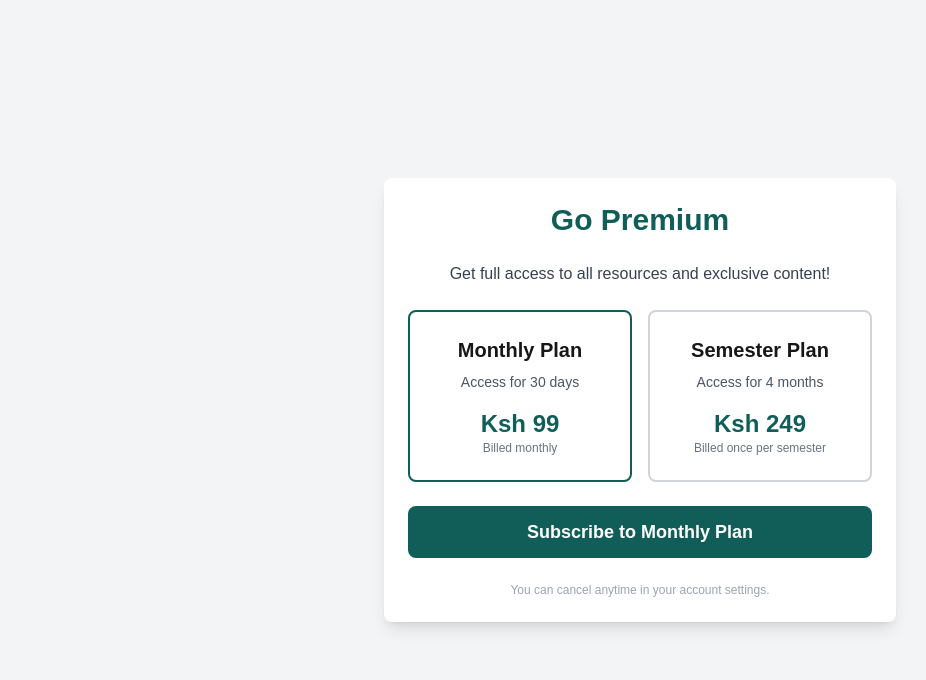
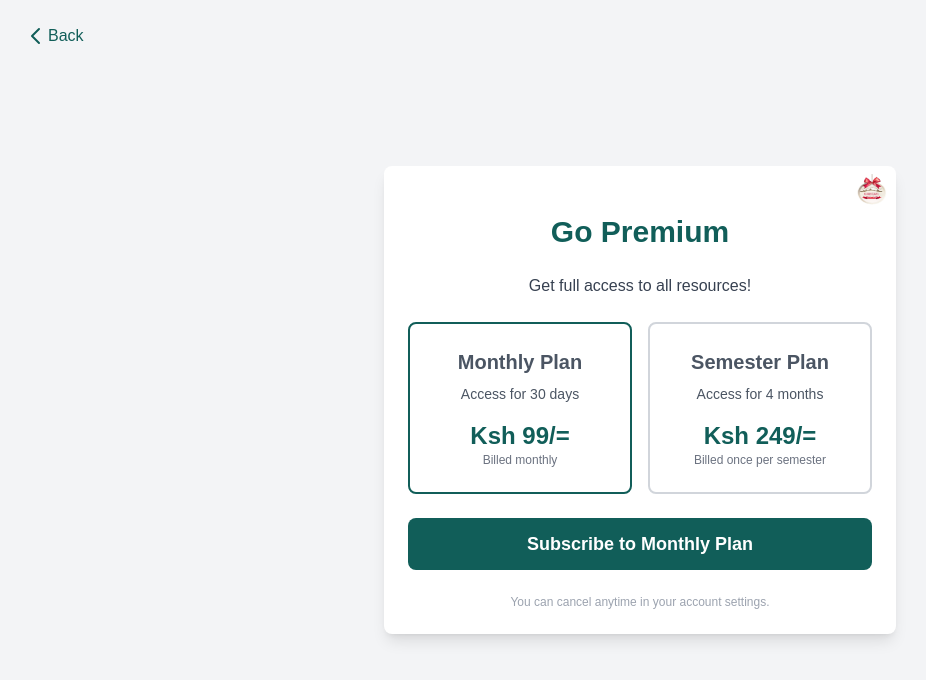
Before and after one commit to Hiuhuedd/automated-ru-frontend, a Next.js app: page /premium in a window 1280 px wide. Shown: the top 680 px of the page, without its empty margins (0-926 px from the left). Built offline with nearby package versions, Linux system fonts and the light colour scheme.

Commit message:
premium2

```diff
--- a/src/app/premium/page.js
+++ b/src/app/premium/page.js
@@ -1,32 +1,77 @@
 // src/app/premiumPage.js
 "use client";
-import { useState } from "react";
+import { useState, useEffect } from "react";
+import { useRouter } from "next/navigation";
 
 export default function PremiumPage() {
+  const router = useRouter();
   const [selectedPlan, setSelectedPlan] = useState("monthly");
+  const [isLoading, setIsLoading] = useState(true);
+  const [available, setAvailable] = useState(0);
+
+  useEffect(() => {
+        const ar = sessionStorage.getItem('available');
+    setAvailable(ar)
+    const timer = setTimeout(() => {
+      setIsLoading(false);
+    }, 3000);
+    return () => clearTimeout(timer);
+  }, []);
 
   const handlePlanSelect = (plan) => {
     setSelectedPlan(plan);
-    alert(`Selected ${plan === "monthly" ? "Monthly" : "Semester"} Plan`);
+    // alert(`Selected ${plan === "monthly" ? "Monthly" : "Semester"} Plan`);
   };
 
   return (
-    <div className="min-h-screen bg-gray-100 flex items-center justify-center p-4 sm:p-6 font-poppins">
-      <div className="bg-white shadow-lg rounded-lg w-full max-w-lg p-4 sm:p-6 space-y-4 sm:space-y-6 text-center scale-90 sm:scale-100">
+    <div className="min-h-screen bg-gray-100 flex flex-col items-center justify-center p-4 sm:p-6 font-poppins relative">
+      {/* Back Arrow */}
+      <button
+        onClick={() => router.back()}
+        className="absolute flex top-4 left-4 p-2 text-teal-800 hover:text-teal-600"
+      >
+        <svg
+          className="w-6 h-6"
+          fill="none"
+          stroke="currentColor"
+          viewBox="0 0 24 24"
+          xmlns="http://www.w3.org/2000/svg"
+        >
+          <path strokeLinecap="round" strokeLinejoin="round" strokeWidth="2" d="M15 19l-7-7 7-7"></path>
+        </svg>
+        Back
+      </button>
+
+      {isLoading ? (
+        <div className="flex items-center justify-center">
+          <div className="animate-spin rounded-full h-10 w-10 border-t-2 border-b-2 border-teal-800"></div>
+        </div>
+      ) : (
+        <div className="relative bg-white shadow-lg rounded-lg w-full max-w-lg p-4 sm:p-6 space-y-4 sm:space-y-6 text-center scale-90 sm:scale-100 relative">
+            <img
+                src="/xmas.png"
+                alt="Special Offer"
+                className="absolute top-2 right-2 w-16 h-18 sm:w-8 sm:h-8"
+              />
+
           <h2 className="text-2xl sm:text-3xl font-bold text-teal-800">Go Premium</h2>
-        <p className="text-sm sm:text-base text-gray-700">Get full access to all resources and exclusive content!</p>
+          <p className="text-sm sm:text-base text-gray-700">
+            Get full access to all {available} resources!
+          </p>
 
-        <div className="grid grid-cols-1 sm:grid-cols-2 gap-4">
+          <div className="  grid grid-cols-1 sm:grid-cols-2 gap-4">
             {/* Monthly Plan */}
+
             <div
               className={`p-4 sm:p-6 border-2 rounded-lg cursor-pointer ${
                 selectedPlan === "monthly" ? "border-teal-800" : "border-gray-300"
-            }`}
+              } relative`}
               onClick={() => handlePlanSelect("monthly")}
             >
-            <h3 className="text-lg sm:text-xl font-semibold">Monthly Plan</h3>
+
+              <h3 className="text-lg sm:text-xl text-gray-600 font-semibold">Monthly Plan</h3>
               <p className="mt-1 sm:mt-2 text-xs sm:text-sm text-gray-600">Access for 30 days</p>
-            <p className="mt-3 sm:mt-4 text-xl sm:text-2xl font-bold text-teal-800">Ksh 99</p>
+              <p className="mt-3 sm:mt-4 text-xl sm:text-2xl font-bold text-teal-800">Ksh 99/=</p>
               <p className="text-xs text-gray-500">Billed monthly</p>
             </div>
 
@@ -34,12 +79,13 @@ export default function PremiumPage() {
             <div
               className={`p-4 sm:p-6 border-2 rounded-lg cursor-pointer ${
                 selectedPlan === "semester" ? "border-teal-800" : "border-gray-300"
-            }`}
+              } relative`}
               onClick={() => handlePlanSelect("semester")}
             >
-            <h3 className="text-lg sm:text-xl font-semibold">Semester Plan</h3>
+
+              <h3 className="text-lg sm:text-xl text-gray-600 font-semibold">Semester Plan</h3>
               <p className="mt-1 sm:mt-2 text-xs sm:text-sm text-gray-600">Access for 4 months</p>
-            <p className="mt-3 sm:mt-4 text-xl sm:text-2xl font-bold text-teal-800">Ksh 249</p>
+              <p className="mt-3 sm:mt-4 text-xl sm:text-2xl font-bold text-teal-800">Ksh 249/=</p>
               <p className="text-xs text-gray-500">Billed once per semester</p>
             </div>
           </div>
@@ -50,8 +96,11 @@ export default function PremiumPage() {
           >
             Subscribe to {selectedPlan === "monthly" ? "Monthly" : "Semester"} Plan
           </button>
-        <p className="text-xs sm:text-xs text-gray-400 mt-2">You can cancel anytime in your account settings.</p>
+          <p className="text-xs sm:text-xs text-gray-400 mt-2">
+            You can cancel anytime in your account settings.
+          </p>
         </div>
+      )}
     </div>
   );
 }
--- a/src/app/resources/page.js
+++ b/src/app/resources/page.js
@@ -11,16 +11,17 @@ export default function Resources() {
   const [resources, setResources] = useState([]);
   const [searchTerm, setSearchTerm] = useState('');
   const [isLoading, setIsLoading] = useState(true);
-  const [isDarkMode, setIsDarkMode] = useState(false); // Add state for dark mode
+  const [isDarkMode, setIsDarkMode] = useState(false);
+
+  const router = useRouter();
 
   useEffect(() => {
     const fetchResources = async () => {
       try {
         const response = await axios.get('https://automated-resource-upload.onrender.com/resources');
         setResources(response.data.reverse());
-        console.log(response.data);
       } catch (error) {
-        alert('Error fetching resources:');
+        alert('Error fetching resources');
         console.error('Error fetching resources:', error);
       } finally {
         setIsLoading(false);
@@ -30,23 +31,28 @@ export default function Resources() {
     fetchResources();
   }, []);
 
-  const filteredResources = resources.filter(resource =>
-    resource.unitName.toLowerCase().includes(searchTerm.toLowerCase())||resource.unitCode.toLowerCase().includes(searchTerm.toLowerCase())
-
+  const filteredResources = resources.filter((resource) =>
+    resource.unitName.toLowerCase().includes(searchTerm.toLowerCase()) ||
+    resource.unitCode.toLowerCase().includes(searchTerm.toLowerCase())
   );
 
   const toggleTheme = () => {
-    setIsDarkMode((prevMode) => !prevMode); // Toggle between light and dark themes
+    setIsDarkMode((prevMode) => !prevMode);
   };
 
-  const router = useRouter();
-
-
+  const handleViewResource = (resource, index) => {
+    if (index >= 3) {
+      // Redirect to premium page for premium resources
+      sessionStorage.setItem('available', resources.length);
+      router.push('/premium');
+    } else {
+      // Redirect to view page for free resources
+      sessionStorage.setItem('fileURI', resource.fileURI);
+      router.push('/view');
+    }
+  };
 
   return (
-    <>
-
-
     <div className={`min-h-screen p-4 ${isDarkMode ? 'bg-gray-900 text-white' : 'bg-gray-200 text-black'} font-poppins`}>
       <div className="flex flex-col sm:flex-row justify-between items-center mb-4 space-y-2 sm:space-y-0 sm:space-x-4">
         <input
@@ -56,24 +62,17 @@ export default function Resources() {
           onChange={(e) => setSearchTerm(e.target.value)}
           className="p-2 border border-gray-300 rounded text-teal-800 w-full sm:w-auto sm:flex-1"
         />
-
         <div className="flex flex-col sm:flex-row items-center space-y-1 sm:space-y-0 sm:space-x-4">
-    <h3 className="font-semibold text-xs">Assets: {filteredResources.length * 2181}</h3>
-    <h3 className="font-semibold text-xs">Downloads: {resources.length * 200}</h3>
+          <h3 className="font-semibold text-xs">Assets: {filteredResources.length }</h3>
+          <h3 className="font-semibold text-xs">Downloads: {resources.length -resources.length/3 }</h3>
         </div>
-
         <button
           onClick={toggleTheme}
           className="px-2 py-1 bg-blue-500 text-white rounded flex items-center justify-center"
         >
-    {isDarkMode ? (
-      <SunIcon className="h-5 w-5" />
-    ) : (
-      <MoonIcon className="h-5 w-5" />
-    )}
+          {isDarkMode ? <SunIcon className="h-5 w-5" /> : <MoonIcon className="h-5 w-5" />}
         </button>
       </div>
-
 
       {isLoading ? (
         <div className="flex justify-center items-center min-h-screen">
@@ -82,32 +81,29 @@ export default function Resources() {
       ) : (
         <div className="grid gap-4 grid-cols-1 sm:grid-cols-2 lg:grid-cols-4">
           {filteredResources.map((resource, index) => (
-            <div key={index} className={`p-6 shadow rounded ${isDarkMode ? 'bg-gray-800 text-white' : 'bg-white'} `}>
-
-          <div className={`p-4 rounded flex items-center  `}>
+            <div key={index} className={`p-6 shadow rounded ${isDarkMode ? 'bg-gray-800 text-white' : 'bg-white'}`}>
+              <div className="p-4 rounded flex items-center">
                 <img
-                  src="ku.png" // Reference the image in the public folder
+                  src="ku.png"
                   alt="Resource Image"
-                  className="w-10 h-10 object-cover  rounded-full " // Set a smaller width and height (e.g., 8rem x 8rem)
+                  className="w-10 h-10 object-cover rounded-full"
                 />
-               <div className={`p-4 rounded `}>
-               <h3 className="font-bo">KU Past Papers</h3>
-               <p className='text-xs'>{moment(resource.resourceDate).format('MMMM Do YYYY, h:mm:ss a')}</p>
-
+                <div className="p-4 rounded">
+                  <h3 className="font-bold">KU Past Papers</h3>
+                  <p className="text-xs">{moment(resource.resourceDate).format('MMMM Do YYYY, h:mm:ss a')}</p>
                 </div>
               </div>
-
               <div className={`py-4 px-1 shadow rounded flex justify-start items-center ${resource.isNotes ? 'bg-teal-800' : 'bg-sky-700'} mb-4`}>
                 <img
-                  src="/pdf3.png" // Reference the image in the public folder
+                  src="/pdf3.png"
                   alt="Resource Image"
-                  className="w-24 h-24 object-cover  p-3 mb-4" // Set a smaller width and height (e.g., 8rem x 8rem)
+                  className="w-24 h-24 object-cover p-3 mb-4"
                 />
-                <div className={`p-4 rounded  ml-2  mb-4`}>
-                <p className={` uppercase ${isDarkMode ? ' text-gray-100' : 'text-gray-100'}`}> {resource.unitCode}</p>
-                <h3 className={` uppercase text-sm ${isDarkMode ? ' text-gray-300' : 'text-gray-300'}`}>{resource.isNotes ? 'Notes Available' : 'Past Paper'}</h3>
+                <div className="p-4 rounded ml-2 mb-4">
+                  <p className={`uppercase ${isDarkMode ? 'text-gray-100' : 'text-gray-100'}`}>{resource.unitCode}</p>
+                  <h3 className={`uppercase text-sm ${isDarkMode ? 'text-gray-300' : 'text-gray-300'}`}>{resource.isNotes ? 'Notes Available' : 'Past Paper'}</h3>
                 </div>
-              <div className='relative w-full h-full'>
+                <div className="relative w-full h-full">
                   {index >= 3 && (
                     <img
                       src="/premium.png"
@@ -117,23 +113,17 @@ export default function Resources() {
                   )}
                 </div>
               </div>
-
-              <p className='uppercase'>              {resource.unitName}
-              </p>
+              <p className="uppercase">{resource.unitName}</p>
               <button
-                onClick={()=>   {
-                  sessionStorage.setItem('fileURI', resource.fileURI);
-                  router.push('/premium')   } }
+                onClick={() => handleViewResource(resource, index,)}
                 className="px-2 py-2 mt-3 text-xs bg-sky-800 text-white rounded flex items-center justify-center"
               >
                 View Resource
               </button>
-
             </div>
           ))}
         </div>
       )}
     </div>
-    </>
   );
 }
```
Also changed, not shown: public/xmas.png (added). Lines whose indentation alone changed are shown as unchanged.
